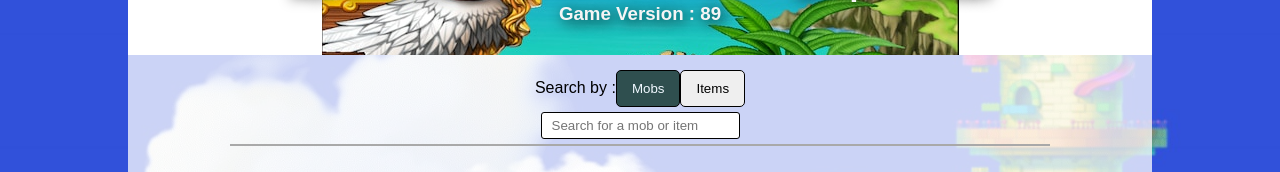
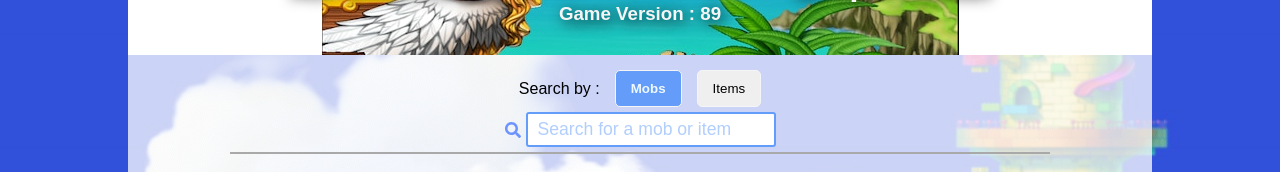
Before and after one commit to WongYC-66/react-DropTracker, a React (Vite) app in the folder my-react-app/: page / in a window 1280 px wide. Shown: the part 260-432 px from the top of the page. Built offline with nearby package versions, Linux system fonts and the light colour scheme.

Commit message:
udpate: searchable dropdown

```diff
--- a/my-react-app/package.json
+++ b/my-react-app/package.json
@@ -11,7 +11,8 @@
   },
   "dependencies": {
     "react": "^18.2.0",
-    "react-dom": "^18.2.0"
+    "react-dom": "^18.2.0",
+    "react-icons": "^5.0.0"
   },
   "devDependencies": {
     "@types/react": "^18.2.43",
--- a/my-react-app/src/App.jsx
+++ b/my-react-app/src/App.jsx
@@ -32,6 +32,8 @@ function App() {
     setQueryItem(result)
   }
 
+
+
   // console.log(queryMob)
 
   return (
@@ -42,7 +44,7 @@ function App() {
       </header>
 
       <main>
-        <QueryBox updateQueryMobResult={updateQueryMobResult} updateQueryItemResult={updateQueryItemResult}/>
+        <QueryBox updateQueryMobResult={updateQueryMobResult} updateQueryItemResult={updateQueryItemResult} />
         <ResultContainer queryMob={queryMob} queryItem={queryItem}/>
       </main>
 
--- a/my-react-app/src/ItemCard.jsx
+++ b/my-react-app/src/ItemCard.jsx
@@ -7,7 +7,7 @@ function ItemCard({data}) {
             <h3>{data.name}</h3>
         </div>
         <div className="right">
-            <img src={`https://maplestory.io/api/GMS/213/item/${parseInt(data.id)}/icon?resize=1.5`} alt="No image found"></img>
+            <img src={`https://maplestory.io/api/SEA/198/item/${parseInt(data.id)}/icon?resize=1.5`} alt="No image found"></img>
         </div>
       </div>
     )
--- a/my-react-app/src/MobCard.jsx
+++ b/my-react-app/src/MobCard.jsx
@@ -12,7 +12,7 @@ function MobCard({data}) {
             {strArr.map( (x, i) => <p key = {i}>{x}</p> )}
         </div>
         <div className="right">
-            <img src={`https://maplestory.io/api/GMS/213/mob/${data.id}/render/stand`} alt="No image found"></img>
+            <img src={`https://maplestory.io/api/SEA/198/mob/${data.id}/render/stand`} alt="No image found"></img>
         </div>
       </div>
     )
--- /dev/null
+++ b/my-react-app/src/PreviewBox.jsx
@@ -0,0 +1,24 @@
+function PreviewBox({ data, sendSearchRequest }) {
+  // console.log(data)
+  // return <></>
+  return (
+    <>
+      { Object.keys(data).length > 1 && (
+        <select className="previewGroup" size={data.data.length}>
+          {data.data.map(x => {
+            return <option
+              value={x[0]}
+              key = {x[0]}
+              className="previewItem"
+              onClick = {() => sendSearchRequest({type: data.type , id : x[0]})}
+            > {x[1]}
+            </option>
+
+          })}
+        </select>
+      )}
+    </>
+  )
+}
+
+export default PreviewBox
--- a/my-react-app/src/QueryBox.jsx
+++ b/my-react-app/src/QueryBox.jsx
@@ -1,18 +1,32 @@
-import { useState } from "react";
+import { useEffect, useState } from "react";
+import { FaSearch } from "react-icons/fa";
+import PreviewBox from './PreviewBox.jsx'
 
 function QueryBox({ updateQueryMobResult, updateQueryItemResult }) {
-  const [ selected , setSelected ] = useState('Mobs')
+  const [selected, setSelected] = useState('Mobs')
+  const [input, setInput] = useState('')
+  const [searchDropDown, setSearchDropDown] = useState({})
+  const [searchRequest, setSearchRequest] = useState({})
+
+  useEffect(() => {
+    if(searchRequest.type === 'Mobs'){
+      queryMobs(searchRequest.id)
+    } else if(searchRequest.type === 'Items'){
+      queryItems(searchRequest.id)
+    }
+  }, [searchRequest])
 
   const queryAndUpdate = (event) => {
-    if(event.key !== "Enter") return; // only trigger when Enter event
-    if(selected === "Mobs") return queryMobs(event) ;
-    if(selected === "Items") return queryItems(event) ;
+
+    if (event.key !== "Enter") return; // only trigger when Enter event
+    if (selected === "Mobs") return queryMobs(event.target.value);
+    if (selected === "Items") return queryItems(event.target.value);
   }
 
-  const queryMobs = (event) => {
+  const queryMobs = (id) => {
     const data = JSON.parse(localStorage.getItem("data"));
-    const id = event.target.value
-    if(! data.data_Mob[id]) return console.error("id not found") // end if not tound
+    // const id = event.target.value
+    if (!data.data_Mob[id]) return alert("id not found") // end if not tound
 
     let name = data.data_Mob[id]
     let dropTable = data.data_MB[id]
@@ -40,10 +54,10 @@ function QueryBox({ updateQueryMobResult, updateQueryItemResult }) {
     updateQueryMobResult({ id, name, dropTable })
   }
 
-  const queryItems = (event) => {
+  const queryItems = (id) => {
     const data = JSON.parse(localStorage.getItem("data"));
-    const id = event.target.value
-    if(! data.data_item[id]) return console.error("id not found") // end if not tound
+    // const id = event.target.value
+    if (!data.data_item[id]) return alert("id not found") // end if not tound
 
     let name = data.data_item[id].itemName
     let desc = data.data_item[id].itemDesc
@@ -63,30 +77,79 @@ function QueryBox({ updateQueryMobResult, updateQueryItemResult }) {
   }
 
   const toggleSelected = (option) => {
-    switch(option){
+    switch (option) {
       case 0:
-        if(selected === 'Items') updateQueryItemResult({}) // reset
+        if (selected === 'Items') updateQueryItemResult({}) // reset
         setSelected('Mobs')
         clearInput()
         break;
       case 1:
-        if(selected === 'Mobs') updateQueryMobResult({}) // reset
+        if (selected === 'Mobs') updateQueryMobResult({}) // reset
         setSelected('Items')
         clearInput()
         break;
-      default:
-        break
     }
   }
 
+
+
+  const handleInputChange = (value) => {
+    setInput(value)
+    // update searchable Dropdown
+    let data = JSON.parse(localStorage.getItem("data"));
+    value = value.toLowerCase()
+    switch (selected) {
+      case "Mobs":
+        let mobIdList = Object.keys(data.data_MB)
+        data = mobIdList.map(x => [x, data.data_Mob[x]]) // ['100100', 'Snail']
+        break;
+
+      case "Items":
+        let dropItemsList = Object.values(data.data_MB)
+        let dropItemSet = new Set()
+        dropItemsList.forEach(x => {
+          x.forEach(y => dropItemSet.add(y)) // add all Item from MonsterBook, each as unique to Set
+        })
+
+        let dropIdNameArr = [...dropItemSet].map(x => [x, data.data_item[x]])
+          .filter(x => x[0] != undefined && x[1] != undefined)  // data cleansing
+
+        data = dropIdNameArr.map(x => {
+          // data reformatting into array, without jv Object // ['"2000004"', 'Elixir']
+          return x[1].itemName
+            ? [x[0], x[1].itemName]
+            : [x[0], x[1]]
+        })
+        break;
+    }
+
+    data = data.filter(x => {
+      //x[0] = id, x[1] = name
+      return x[0].toLowerCase().includes(value) || x[1].toLowerCase().includes(value) // match Data to UserInput
+    })
+    selected === 'Mobs' ? data = {type : 'Mobs' , data: data} : data = {type : 'Items', data: data}
+    setSearchDropDown(data)
+  }
+
+  const sendSearchRequest = (data) => {
+    setSearchRequest(data)  // {type: data.type , id : x[0]}
+    clearInput()
+  }
+
   const clearInput = () => {
-    document.querySelector('input').value = ''
+    let x = document.querySelector("select")
+    if(x) x.style.visibility = "hidden"
+    setInput("")
+    setSearchDropDown([])
+    // console.log("clearing input")
   }
+
+  // console.log(data)
 
   return (
     <>
-      <div>Search by :
-        { selected === "Mobs"
+      <div id="ButtonContainer"><p>Search by : </p>
+        {selected === "Mobs"
           ? <>
             <button onClick={() => toggleSelected(0)} className="selected" >Mobs</button>
             <button onClick={() => toggleSelected(1)}>Items</button>
@@ -97,9 +160,12 @@ function QueryBox({ updateQueryMobResult, updateQueryItemResult }) {
           </>
         }
       </div>
-      <div>
-        <input onKeyPress={()=>queryAndUpdate(event)} placeholder="Search for a mob or item"></input>
+      <div id="searchBarContainer">
+        <FaSearch id="search-icon" style={{ color: "rgb(109, 147, 255)" }} />
+        <input value={input} onChange={(e) => handleInputChange(e.target.value)} onKeyPress={() => queryAndUpdate(event)} placeholder="Search for a mob or item"></input>
+
       </div>
+      <PreviewBox data={searchDropDown} sendSearchRequest={sendSearchRequest}/>
     </>
   )
 }
--- a/my-react-app/src/ResultContainer.jsx
+++ b/my-react-app/src/ResultContainer.jsx
@@ -24,7 +24,7 @@ function ResultContainer({ queryMob = {}, queryItem = {} }) {
         <>
           <div className="resultHeader">
             <h1>{queryMob.name}</h1>
-            <img src={`https://maplestory.io/api/GMS/213/mob/${queryMob.id}/render/stand`} alt="No image found"></img>
+            <img src={`https://maplestory.io/api/SEA/198/mob/${queryMob.id}/render/stand`} alt="No image found"></img>
           </div>
           <h2> Items That This Mob Drops: </h2>
           <div>
@@ -38,7 +38,7 @@ function ResultContainer({ queryMob = {}, queryItem = {} }) {
                 <h1>{queryItem.name}</h1>
                 { strArr.map( (x, i) => <p key = {i}>{x}</p>) }
               </div>
-              <img src={`https://maplestory.io/api/GMS/213/item/${parseInt(queryItem.id)}/icon?resize=1.5`} alt="No image found"></img>
+              <img src={`https://maplestory.io/api/SEA/198/item/${parseInt(queryItem.id)}/icon?resize=1.5`} alt="No image found"></img>
             </div>
             <h2> Mobs That Drop This Item: </h2>
             <div>
--- a/my-react-app/src/index.css
+++ b/my-react-app/src/index.css
@@ -1,17 +1,18 @@
-*{
+* {
     box-sizing: border-box;
     padding: 0;
     margin: 0;
 }
-html{
+
+html {
     font-family: Arial, Helvetica, sans-serif;
 }
 
-body{
+body {
     background: #ffffff url("/ludi.jpg") center center/cover no-repeat;
 }
 
-#container{
+#container {
     margin: auto;
     width: 80vw;
     /* border: 1px solid lightcyan; */
@@ -23,15 +24,15 @@ body{
 
 }
 
-header{
+header {
     width: 100%;
-    background: #ffffff url("/ship.jpeg")  top no-repeat;
+    background: #ffffff url("/ship.jpeg") top no-repeat;
     padding: 30px 50px;
     color: whitesmoke;
     text-shadow: 3px 3px 14px rgba(0, 0, 0, 1);
 }
 
-main{
+main {
     min-height: 500px;
     padding-top: 15px;
     width: 100%;
@@ -41,97 +42,176 @@ main{
     flex-direction: column;
     align-items: center;
     gap: 5px;
+    position: relative;
 }
 
-footer{
+footer {
     width: 100%;
     padding: 30px 10px;
-    padding-top : 30px;
+    padding-top: 30px;
     font-size: 12px;
     background-color: rgba(200, 200, 200, 0.75);
 }
 
-h1,h2,h3{
+h1,
+h2,
+h3 {
     text-align: center;
 }
 
-a{
+a {
     color: blue;
 }
 
-header a{
+header a {
     text-decoration: none;
     color: whitesmoke;
 }
 
-header img{
-    top :50px;
+header img {
+    top: 50px;
 }
 
-button{
+#ButtonContainer {
+    display: flex;
+    align-items: center;
+    gap: 15px;
+}
+
+button {
     padding: 10px 15px;
     border-radius: 5px;
-    border: 1px solid black;
+    border: 1px solid whitesmoke;
+    box-sizing: border-box;
+    font-weight: 400;
 }
 
-button.selected{
-    background-color: darkslategray;
+button.selected {
+    background-color: rgb(99, 157, 249);
     color: aliceblue;
+    font-weight: 600;
 }
+
 
 main input {
     padding: 5px 10px;
     border-radius: 3px;
     border: 1px solid black;
+    color: rgb(99, 157, 249);
+    font-size: 1.1rem;
+    border: 2px solid rgb(99, 157, 249);
 }
 
-main input:focus{
-    border: 1px solid rgb(99, 157, 249);
+main input::placeholder {
+    color: rgba(99, 157, 249, 0.5);
+}
+
+main input:focus {
+    /* border: 1px solid rgb(99, 157, 249); */
     outline: 2px solid rgb(99, 157, 249);
 }
 
-#result_container{
+#searchBarContainer {
+    display: flex;
+    align-items: center;
+    gap: 5px;
+}
+
+.previewGroup {
+    width: 238px;
+    max-height: 250px;
+    margin-left: 22px;
+    position: absolute;
+    top: 100px;
+    /*  */
+    overflow-y: scroll;
+    display: flex;
+    flex-direction: column;
+    gap: 5px;
+    /*  */
+    padding: 3px 0px;
+    background-color: white;
+    border-radius: 5px;
+    border: 2px solid lightgray;
+    color: rgba(0, 0, 0, 0.75);
+    visibility: visible;
+}
+option.previewItem{
+    padding: 12px;
+}
+
+.previewItem:hover{
+    background-color: rgba(99, 157, 249, 0.7);
+}
+
+#result_container {
     border: 1px solid darkgray;
     background-color: white;
     min-width: 80%;
 }
 
-#result_container > h2{
+#result_container>h2 {
     padding: 10px;
 }
 
 
-.resultHeader, .card{
+.resultHeader,
+.card {
     display: flex;
     justify-content: space-between;
     align-items: center;
 }
 
-.resultHeader{
+.resultHeader {
     padding: 75px 30px;
     justify-content: space-evenly;
     border-bottom: 1px solid lightgray;
 }
 
-.card{
+.card {
     padding: 20px 12px;
 }
 
-.card h3{
+.card h3 {
     text-align: left;
 }
 
-.card:nth-child(odd){
-    background-color: rgb(220,220,220);
+.card:nth-child(odd) {
+    background-color: rgb(220, 220, 220);
 }
-.card:nth-child(even){
+
+.card:nth-child(even) {
     background-color: white;
 }
 
-.right{
+.right {
     padding-left: 35px;
 }
 
-.right img{
+.right img {
     max-width: 125px;
 }
+
+
+/* scrollbar */
+.previewGroup::-webkit-scrollbar {
+    width: 3px;
+    /* width of the entire scrollbar */
+}
+
+.previewGroup::-webkit-scrollbar-track {
+    background: lightgray;
+    ;
+    /* color of the tracking area */
+}
+
+.previewGroup::-webkit-scrollbar-thumb {
+    background-color: black;
+    /* color of the scroll thumb */
+    border-radius: 20px;
+    /* roundness of the scroll thumb */
+    border: 3px solid rgb(99, 157, 249);
+    /* creates padding around scroll thumb */
+}
+
+/* scrollbar */
```
Also changed, not shown: 1 other file (tests, documents, lock files or other folders). Lines whose indentation alone changed are shown as unchanged.
